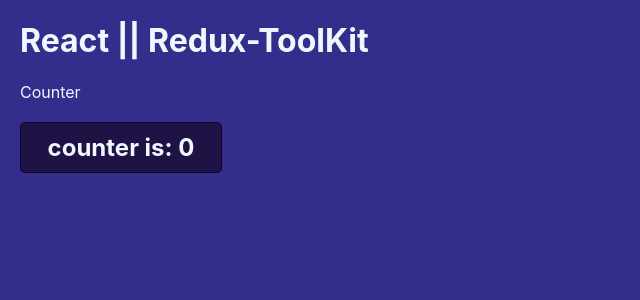
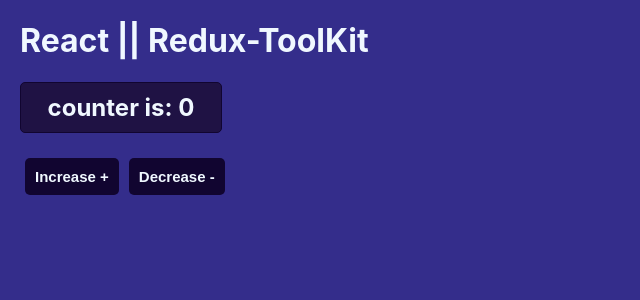
Before and after one commit to hasanashrafi/redux-toolkit, a React (Create React App) app: page / in a window 1280 px wide. Shown: the top 300 px of the page, without its empty margins (0-640 px from the left). Built offline with nearby package versions, Linux system fonts and the light colour scheme.

Commit message:
create buttons and import increment & decrement

```diff
--- a/src/component/Counter.js
+++ b/src/component/Counter.js
@@ -1,14 +1,16 @@
-import { useSelector } from 'react-redux';
-import { selectCounter } from '../features/counter/counterSlice';
+import { useSelector, useDispatch } from 'react-redux';
+import { decrement, increment, selectCounter } from '../features/counter/counterSlice';
 
 function Counter() {
     const counter = useSelector(selectCounter)
-
+    const dispatch = useDispatch(increment, decrement)
 
     return (
         <div>
-            Counter
+
             <h2>counter is: {counter}</h2>
+            <button onClick={() => dispatch(increment())}>Increase +</button>
+            <button onClick={() => dispatch(decrement())}>Decrease -</button>
         </div>
     )
 }
```
